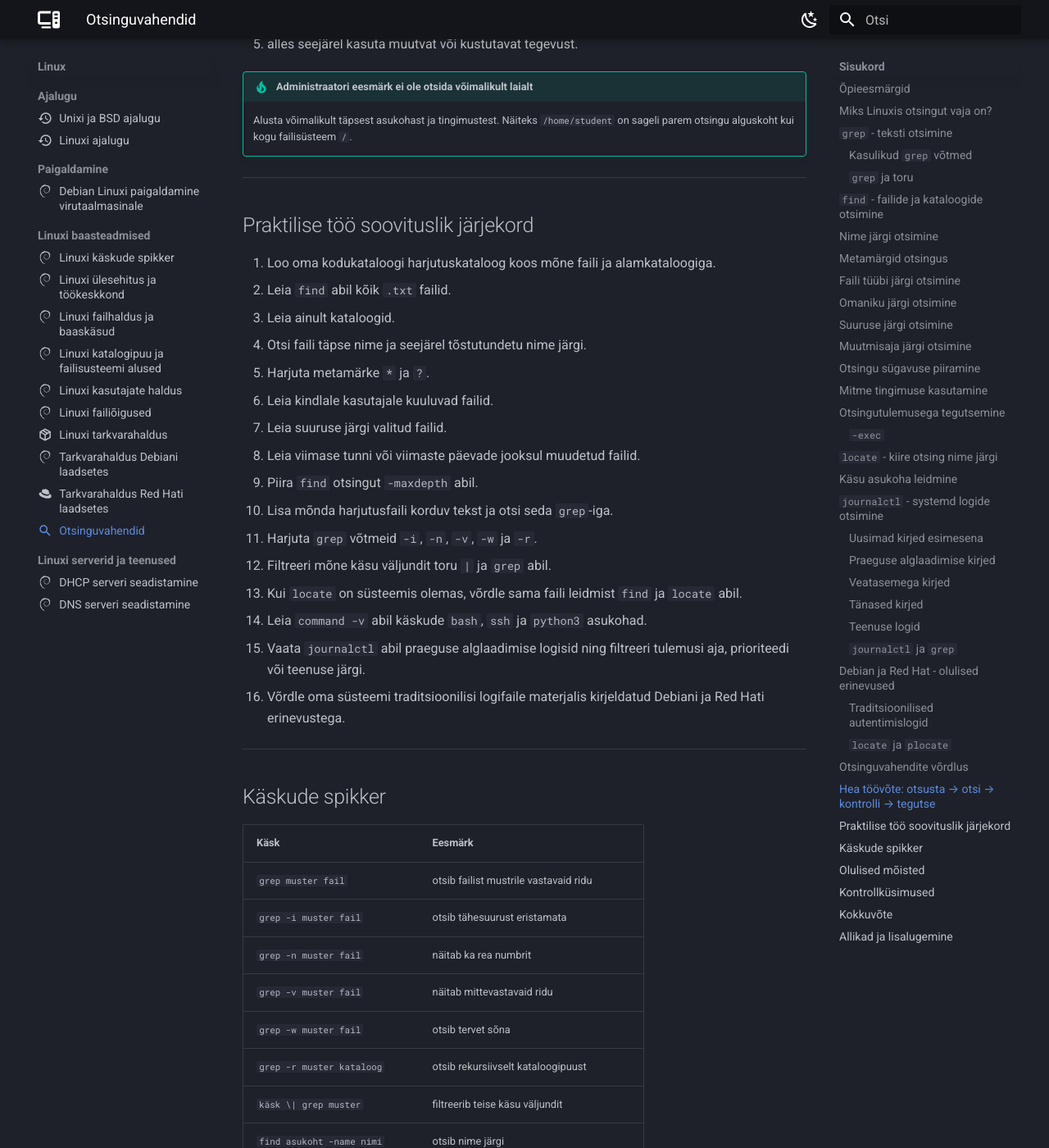
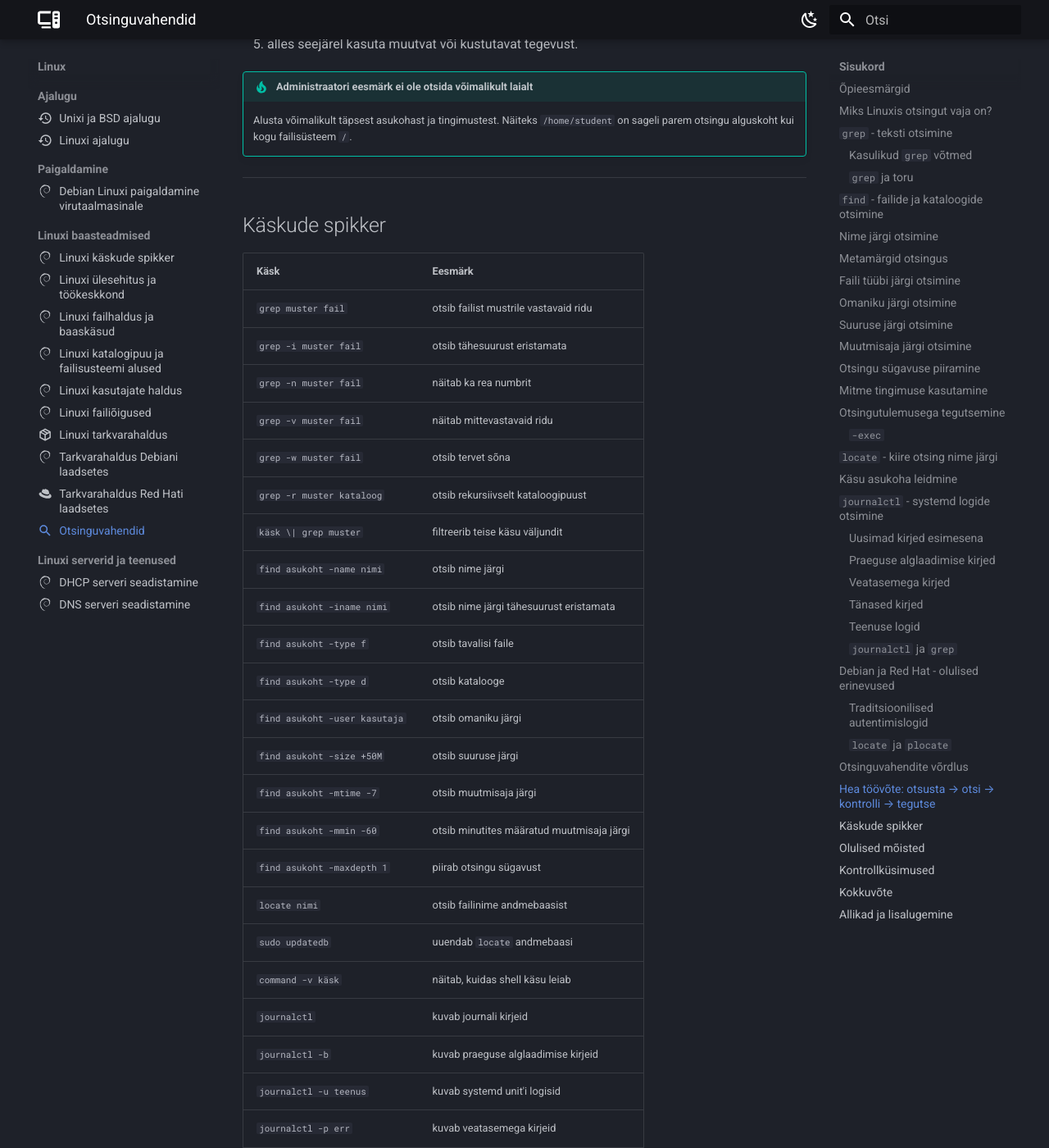
Before and after one commit to priitpaap/priitpaap.github.io, an MkDocs documentation site: the page built from docs/linux/otsinguvahendid.md, in a window 1280 px wide and 1400 px high, scrolled down 16940 px. Shown: the whole window at 82% size. Built offline with MkDocs 1.6.1 and Material for MkDocs 9.7.7, drawn with Linux system fonts in a browser that asks for light colours; some of the changed text lies outside the part shown.

Commit message:
Uuendatud otsinguvahendid.md

```diff
--- a/docs/linux/otsinguvahendid.md
+++ b/docs/linux/otsinguvahendid.md
@@ -744,27 +744,6 @@ Näiteks failide kustutamise korral:
 
 !!! tip "Administraatori eesmärk ei ole otsida võimalikult laialt"
     Alusta võimalikult täpsest asukohast ja tingimustest. Näiteks `/home/student` on sageli parem otsingu alguskoht kui kogu failisüsteem `/`.
-
----
-
-## Praktilise töö soovituslik järjekord
-
-1. Loo oma kodukataloogi harjutuskataloog koos mõne faili ja alamkataloogiga.
-2. Leia `find` abil kõik `.txt` failid.
-3. Leia ainult kataloogid.
-4. Otsi faili täpse nime ja seejärel tõstutundetu nime järgi.
-5. Harjuta metamärke `*` ja `?`.
-6. Leia kindlale kasutajale kuuluvad failid.
-7. Leia suuruse järgi valitud failid.
-8. Leia viimase tunni või viimaste päevade jooksul muudetud failid.
-9. Piira `find` otsingut `-maxdepth` abil.
-10. Lisa mõnda harjutusfaili korduv tekst ja otsi seda `grep`-iga.
-11. Harjuta `grep` võtmeid `-i`, `-n`, `-v`, `-w` ja `-r`.
-12. Filtreeri mõne käsu väljundit toru `|` ja `grep` abil.
-13. Kui `locate` on süsteemis olemas, võrdle sama faili leidmist `find` ja `locate` abil.
-14. Leia `command -v` abil käskude `bash`, `ssh` ja `python3` asukohad.
-15. Vaata `journalctl` abil praeguse alglaadimise logisid ning filtreeri tulemusi aja, prioriteedi või teenuse järgi.
-16. Võrdle oma süsteemi traditsioonilisi logifaile materjalis kirjeldatud Debiani ja Red Hati erinevustega.
 
 ---
 
@@ -842,14 +821,9 @@ Näiteks failide kustutamise korral:
 20. Mis vahe on `find` ja `locate` tööpõhimõttel?
 21. Miks võib `locate` mitte leida äsja loodud faili?
 22. Milleks kasutatakse `updatedb` käsku?
-23. Mis on `plocate`?
-24. Milleks kasutatakse `command -v` käsku?
-25. Milleks kasutatakse `journalctl` käsku?
-26. Kuidas vaatad ainult praeguse alglaadimise journalikirjeid?
-27. Kuidas vaatad ühe systemd unit'i logisid?
-28. Kuidas saad `journalctl` väljundist `grep` abil kindlat teksti otsida?
-29. Milline traditsiooniline autentimislogi on levinud Debianis ja milline Red Hati laadsetes süsteemides?
-30. Milline peaks olema hea tööjärjekord enne otsingutulemuste põhjal failide muutmist või kustutamist?
+23. Milleks kasutatakse `journalctl` käsku?
+24. Kuidas saad `journalctl` väljundist `grep` abil kindlat teksti otsida?
+
 
 ---
 
```
Also changed, not shown: other parts of docs/linux/otsinguvahendid.md (+1 -1 lines).
